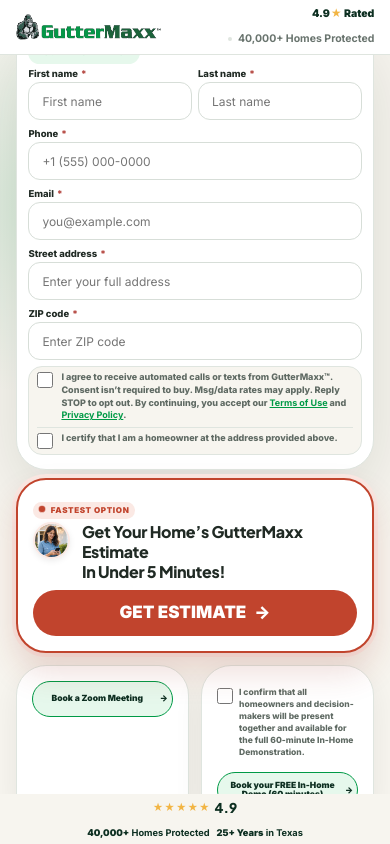
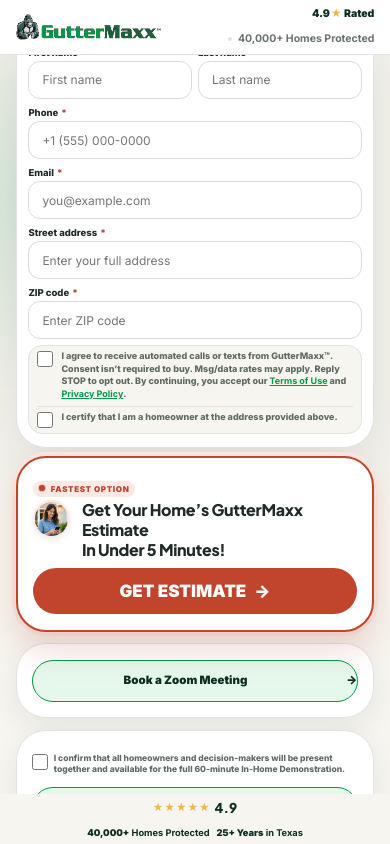
Before and after one commit to opensr987/guttermaxx-5minquote, a Next.js app: page / in a window 390 px wide. Built offline with nearby package versions, Linux system fonts and the light colour scheme.

Commit message:
Fix mobile layout for In-Home Demo confirmation checkbox (mirror of main)
Mirrors main@70ad44d. Secondary CTA cards now stack full-width on
mobile instead of a cramped 2-column fold, so the confirmation
sentence and its error message read clean at every common phone
size with no scroll introduced.

```diff
--- a/app/landing.css
+++ b/app/landing.css
@@ -270,6 +270,7 @@
   .ftb-rating{border-right:0 !important;padding-right:0 !important}
   .form-row{grid-template-columns:1fr 1fr !important;gap:8px !important}
   .cta-card p{display:none !important}
+  .cta-card .cta-confirm-error.show{display:block !important}
   .cta-kicker{font-size:8px !important;padding:2px 6px !important;margin-bottom:3px !important}
   .cta-card h3,.cta-primary h3{font-size:clamp(12px,2.2vh,16px) !important;margin-bottom:0 !important}
   .cta-card{padding:clamp(8px,1.8vh,16px) !important}
@@ -289,15 +290,19 @@
   .form-title>span{margin-bottom:2px !important}
   .form-title p{display:none !important}
   .form-logo{display:none !important}
-  /* 3 stacked full cards + a 6-field form is taller than any phone
-     viewport even at floor sizes. Keep the primary "Get Estimate" card
-     full-width/prominent, but fold the two secondary CTAs into a
-     half-width row with the benefit copy dropped (the button label
-     already states the action) so all 3 stay visible with no scroll. */
-  .cta-stack{grid-template-columns:1fr 1fr !important}
+  /* Secondary CTAs (Zoom / In-Home Demo) drop their benefit copy on
+     mobile — the button label already states the action — but each
+     stays full-width and stacked. A half-width side-by-side fold was
+     tried here and reverted: once the In-Home Demo card carries the
+     required homeowner-confirmation checkbox, a half column squeezes
+     that sentence into unreadable micro-text and grid stretch leaves
+     an ugly gap in the shorter Zoom card next to it. Full-width stacked
+     cards may add a little scroll on the shortest phones, but read
+     clean at every width — worth the trade. */
+  .cta-stack{grid-template-columns:1fr !important;align-items:start !important}
   .cta-primary{grid-column:1/-1 !important}
   .cta-card:not(.cta-primary) .cta-head{display:none !important}
-  .cta-card:not(.cta-primary) .cta-btn{margin-top:0 !important;font-size:8.5px !important;padding:0 4px !important;white-space:normal !important;line-height:1.1 !important;height:clamp(28px,5vh,36px) !important;gap:2px !important}
+  .cta-card:not(.cta-primary) .cta-btn{margin-top:0 !important}
   /* Further mobile-only floor trims — every field/row/gap shaved a bit
      tighter than the shared desktop floors above so the full form + all
      3 CTAs clear the shortest common phone heights with no scroll. */
```
